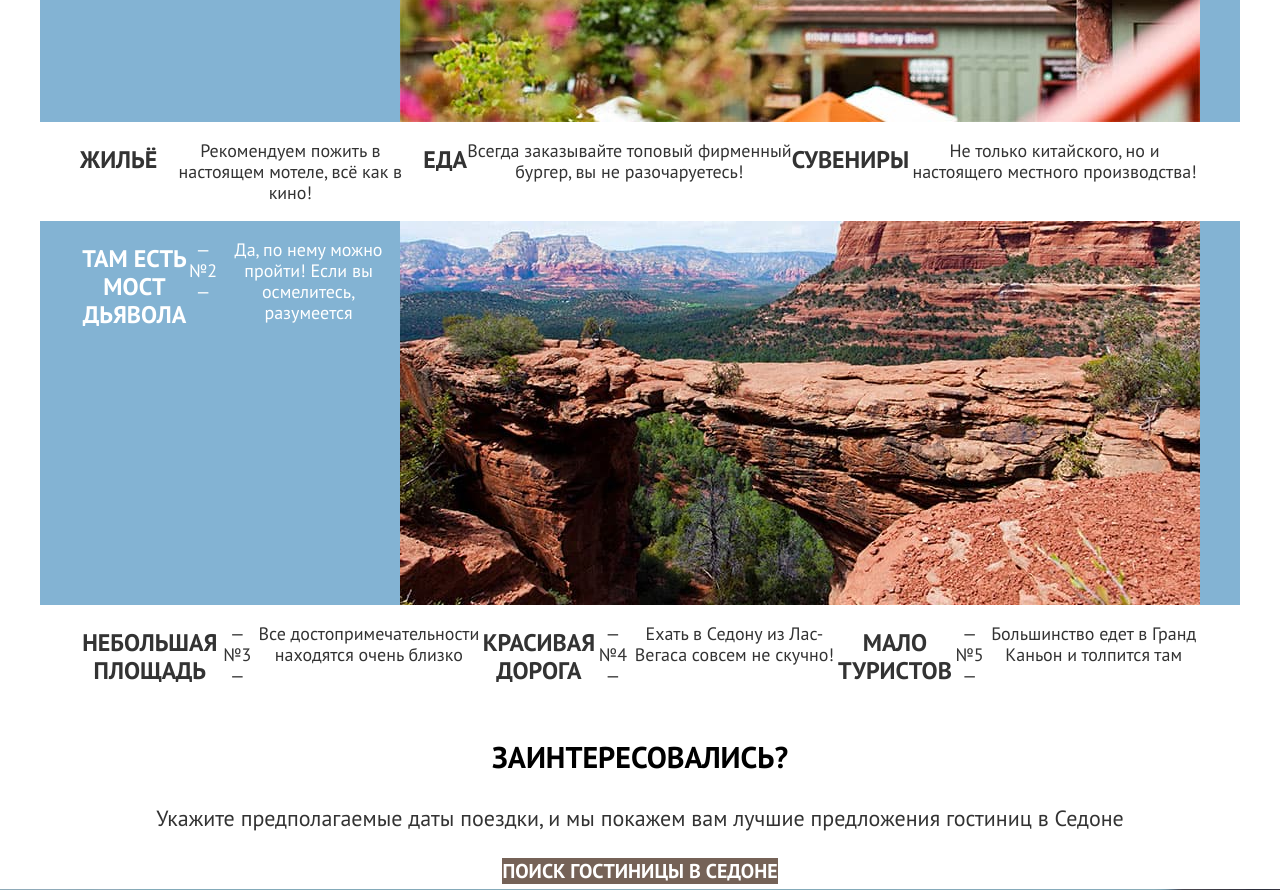
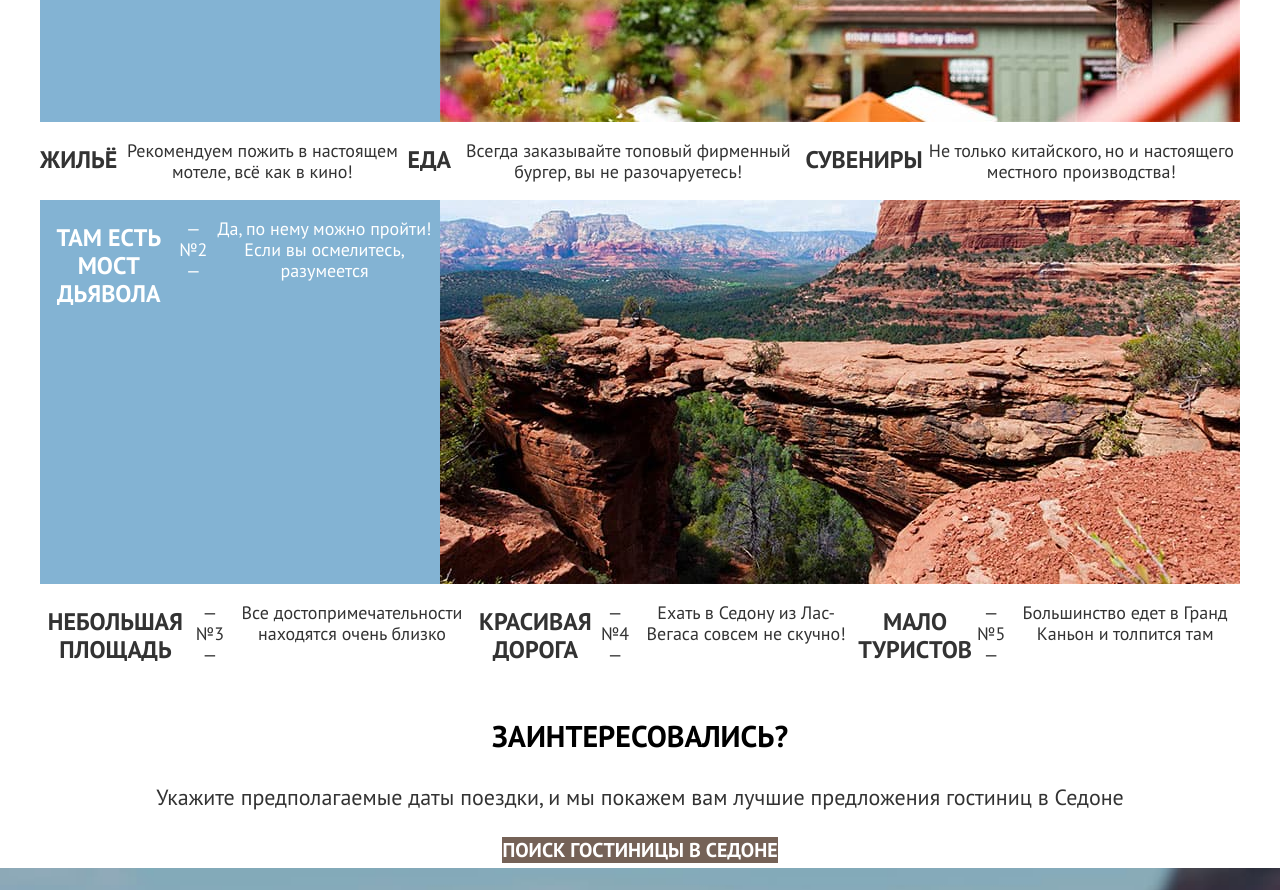
Before and after one commit to htmlacademy-htmlcss/1968555-sedona-33, a plain HTML site: page index.html in a window 1280 px wide. Shown: the part 920-1810 px from the top of the page. Drawn offline with Linux system fonts and the light colour scheme.

Commit message:
Сетка страниц и крупных блоков на флексах

```diff
--- a/styles/styles.css
+++ b/styles/styles.css
@@ -118,7 +118,8 @@ body {
 .advantages-list {
     display: flex;
     margin: 0;
-    padding: 0 40px;
+    padding: 0;
+    text-align: center;
     color: #ffffff;
     background-color: #83B3D3;;
 }
@@ -127,7 +128,6 @@ body {
     font-weight: 700;
     font-size: 24px;
     line-height: 28px;
-    text-align: center;
     text-transform: uppercase;
 }
 
@@ -140,7 +140,8 @@ body {
 .advantages-minor-list {
     display: flex;
     margin: 0;
-    padding: 0 40px;
+    padding: 0;
+    text-align: center;
     color: #333333;
 }
 
@@ -148,7 +149,6 @@ body {
     font-weight: 700;
     font-size: 24px;
     line-height: 28px;
-    text-align: center;
     text-transform: uppercase;
 }
 
```
